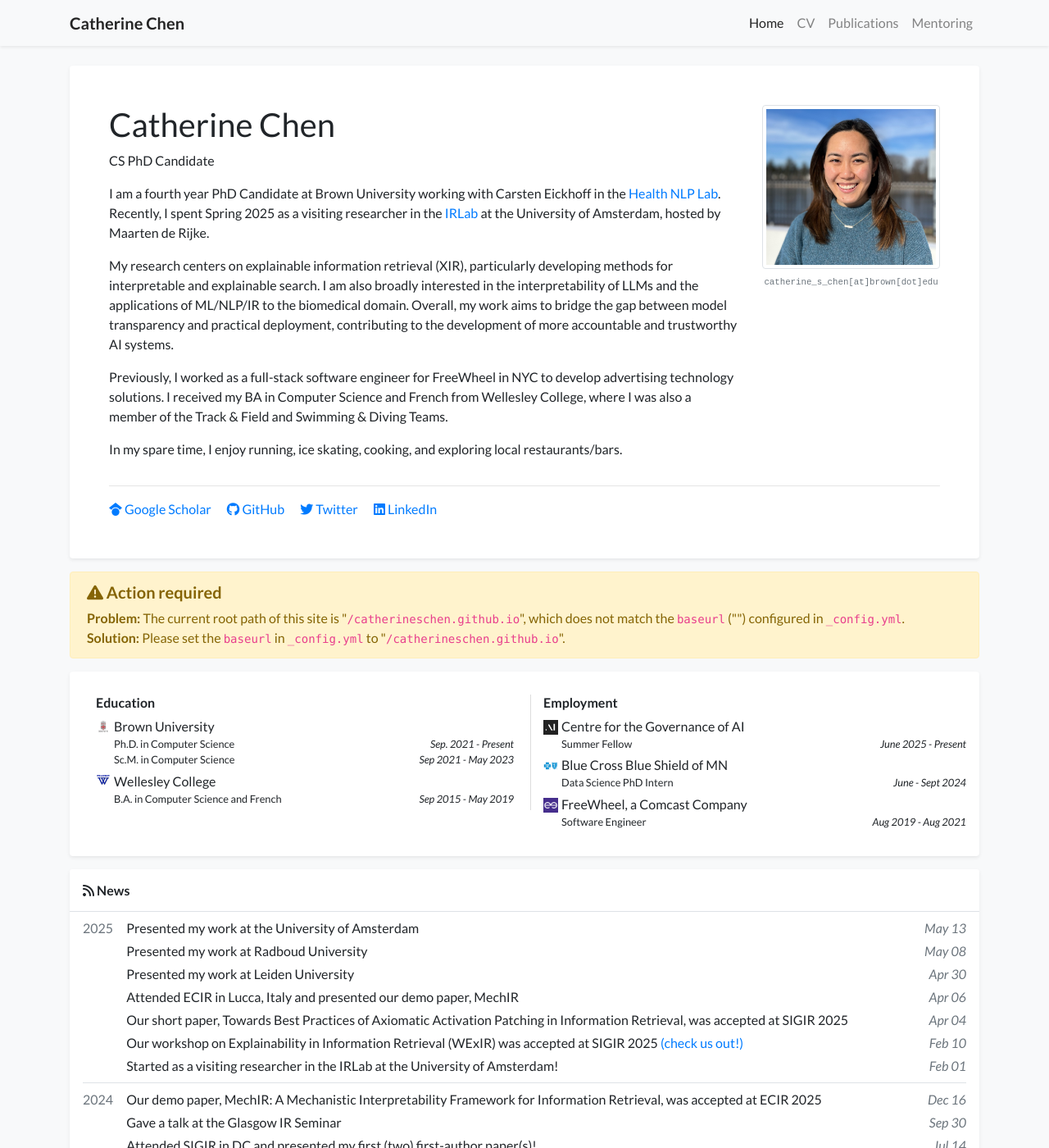
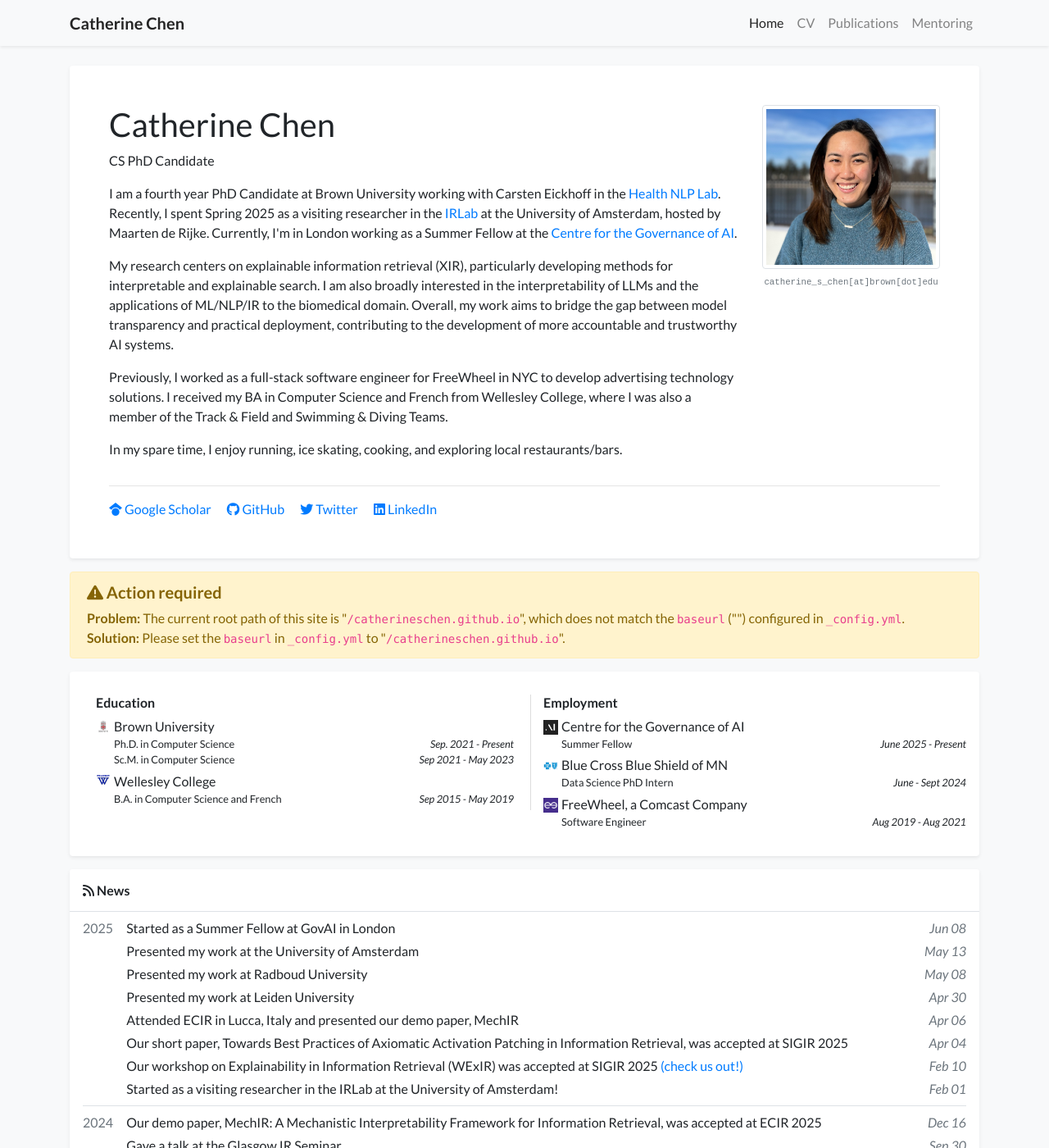
Before and after one commit to catherineschen/catherineschen.github.io, a Jekyll site: the page built from index.html, in a window 1280 px wide and 1400 px high. Shown: the whole window at 82% size. Built offline with Jekyll 4.4.1, drawn with Linux system fonts in a browser that asks for light colours; a style sheet for code colours, icons or effects is not loaded.

Commit message:
june 2025 update

```diff
--- a/_data/profile.yml
+++ b/_data/profile.yml
@@ -26,7 +26,8 @@ short_bio: >-
     I am a fourth year PhD Candidate at Brown University working with Carsten Eickhoff in the
     <a href="https://health-nlp.com/" target="_blank">Health NLP Lab</a>.
     Recently, I spent Spring 2025 as a visiting researcher in the <a href="https://irlab.science.uva.nl/">IRLab </a>
-    at the University of Amsterdam, hosted by Maarten de Rijke.
+    at the University of Amsterdam, hosted by Maarten de Rijke. Currently, I'm in London working as a Summer Fellow at the
+    <a href="https://www.governance.ai/" target="_blank">Centre for the Governance of AI</a>.
   </p>
 
   <p>
```
Also changed, not shown: _news/news_2025.md (+2 -2 lines).
